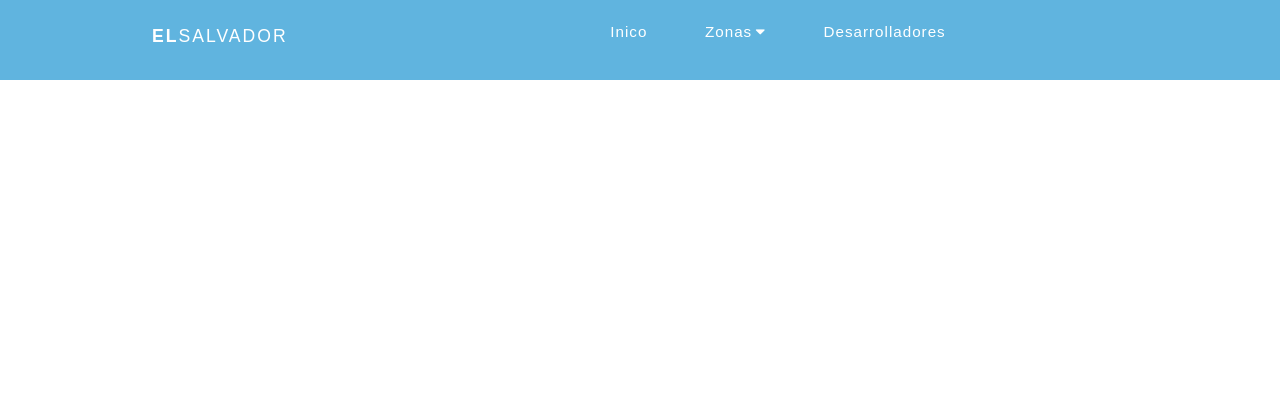
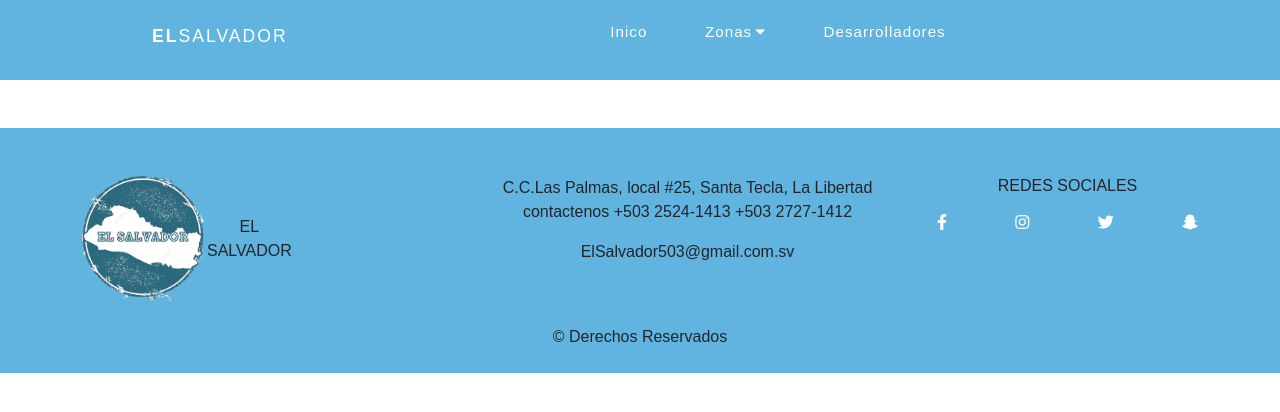
Before and after one commit to AdonayMejia/Proyecto_Fase1, a plain HTML site: page desarrolladores.html in a window 1280 px wide. Drawn offline with nearby package versions, Linux system fonts and the light colour scheme.

Commit message:
AgregandoFooter_MA212116

```diff
--- a/desarrolladores.html
+++ b/desarrolladores.html
@@ -123,6 +123,44 @@
     </header>
 
 
+    <footer class="page-footer"  style="background-color: #60b4df;" >
 
+        <div class="container text-center text-md-left mt-5">
+          <br>
+          <br>
+          <div class="row">
+
+            <div class="col-md-4 mx-auto mb-3">
+              <a href="#" class="col-4 font-weight-bold text-reset text-uppercase d-flex align-items-center">
+                <img src="img/Recurso 1.png" class="img-logo mr-2" width="125px" height="125px">
+                El Salvador
+              </a>
+            </div>
+
+
+            <div class="col-md-5 mx-auto mb-3">
+              <p> C.C.Las Palmas, local #25, Santa Tecla, La Libertad contactenos +503 2524-1413 +503  2727-1412</p>
+              <p>ElSalvador503@gmail.com.sv</p>
+
+
+            </div>
+
+            <div class="col-md-3 mx-auto mb-3">
+              <h6 class="text-uppercase font-weight-bold text-aling-center text-center">Redes sociales</h6>
+                <ul class="list-unstyled d-flex justify-content-between text-white">
+                  <li class="my-2"><i class="fab fa-facebook-f"></i></li>
+                  <li class="my-2"><i class="fab fa-instagram"></i></li>
+                  <li class="my-2"><i class="fab fa-twitter"></i></li>
+                  <li class="my-2"><i class="fab fa-snapchat-ghost"></i></li>
+                </ul>
+
+            </div>
+          </div>
+        </div>
+
+        <div class="footer-copyright text-center py-2">
+          <p>&#169 Derechos Reservados</p>
+        </div>
+      </footer>
     </body>
     </html>
```
Also changed, not shown: index.html (+38 -0 lines).
